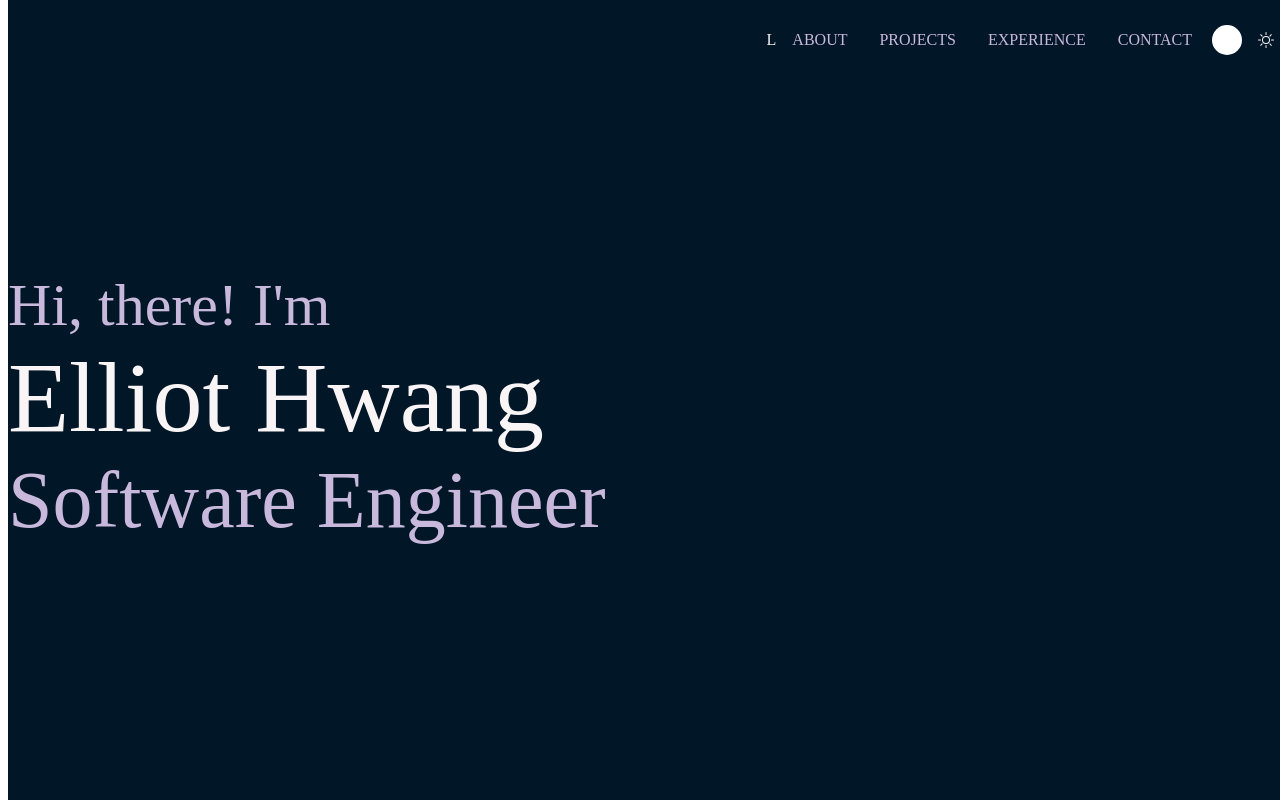
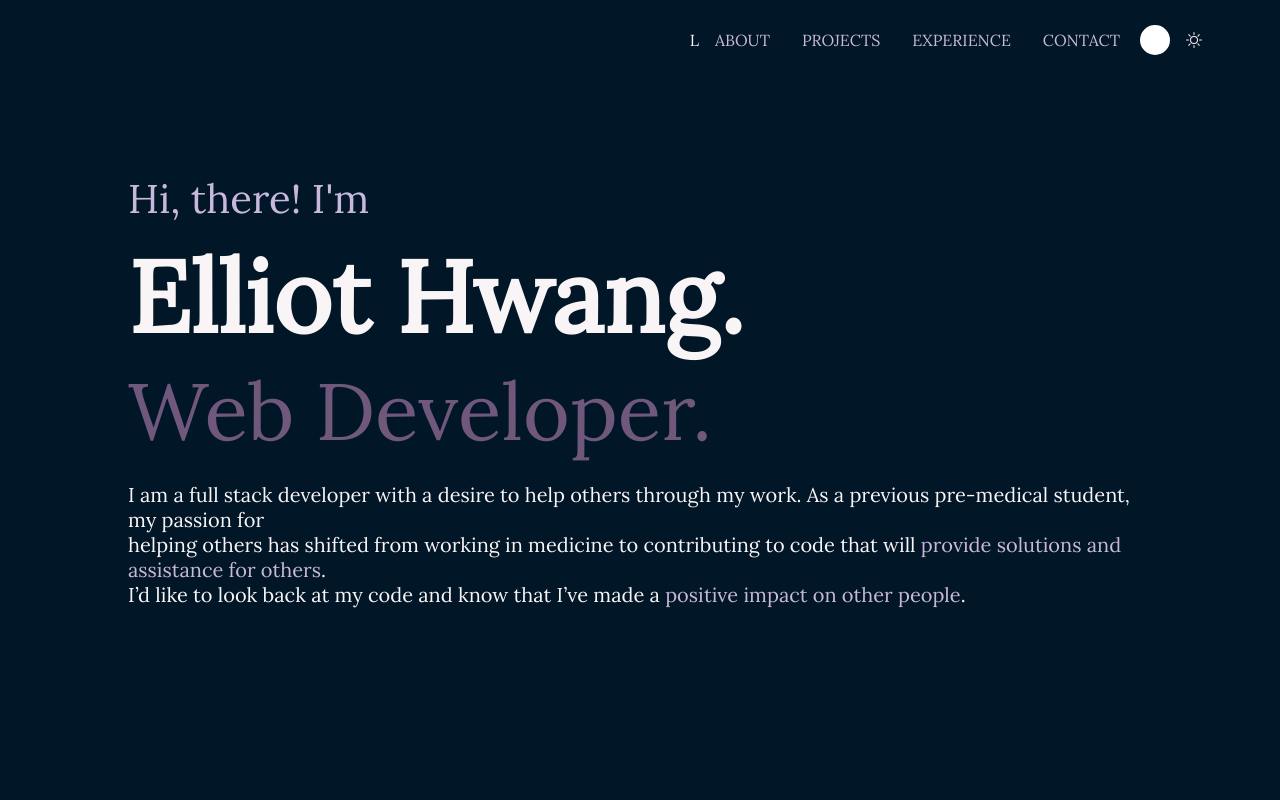
Before and after one commit to elliothwang/elliothwang.com, a Next.js app: page / in a window 1280 px wide. Shown: the top 800 px of the page. Built offline with nearby package versions, Linux system fonts and the light colour scheme.

Commit message:
complete landing component

```diff
--- a/components/sections/Landing.tsx
+++ b/components/sections/Landing.tsx
@@ -3,13 +3,20 @@ import styles from '../../styles/Landing.module.scss';
 const Landing = () => {
   return (
     <div className={styles.landing}>
-      <div className={styles.greeting}>Hi, there! I'm</div>
-      <div className={styles.title}>Elliot Hwang</div>
-      <div className={styles.subTitle}>Software Engineer</div>
-      <div className={styles.summary}></div>
-
-      {/* LEFT: title, subtitle, & short paragraph description */}
-      {/* RIGHT: image of el */}
+      <h5 className={styles.greeting}>Hi, there! I'm</h5>
+      <h1 className={styles.title}>Elliot Hwang.</h1>
+      <h3 className={styles.subTitle}>Web Developer.</h3>
+      <p className={styles.summary}>
+        I am a full stack developer with a desire to help others through my
+        work. As a previous pre-medical student, my passion for <br /> helping
+        others has shifted from working in medicine to contributing to code that
+        will{' '}
+        <em className={styles.summaryBold}>
+          provide solutions and assistance for others
+        </em>
+        . <br /> I’d like to look back at my code and know that I’ve made a{' '}
+        <em className={styles.summaryBold}>positive impact on other people</em>.
+      </p>
     </div>
   );
 };
--- a/pages/_app.tsx
+++ b/pages/_app.tsx
@@ -1,7 +1,11 @@
 import '../styles/globals.scss';
 
 const MyApp = ({ Component, pageProps }) => {
-  return <Component {...pageProps} />;
+  return (
+    <div className="body">
+      <Component {...pageProps} />;
+    </div>
+  );
 };
 
 export default MyApp;
--- a/styles/Header.module.scss
+++ b/styles/Header.module.scss
@@ -76,9 +76,9 @@
   }
 }
 
-// .nav {
-//   right: 5vw;
-// }
+.nav {
+  margin: 0 5vw;
+}
 
 .list {
   display: inline;
--- a/styles/Landing.module.scss
+++ b/styles/Landing.module.scss
@@ -8,26 +8,45 @@
   align-items: flex-start;
   height: 100vh;
   width: 100vw;
-  left: 10vw;
   background-color: $dark-blue;
+}
+
+.landing > h1,
+.landing > h3,
+.landing > h5,
+.landing > p {
+  margin-left: 10vw;
+  margin-right: 10vw;
 }
 
 .greeting {
   color: $light-purple;
-  font-size: 7.5vmin;
+  font-size: 5vmin;
+  font-weight: 400;
+  margin: 0;
+  margin-bottom: 1vmin;
 }
 
 .title {
   color: $extra-light-purple;
   font-size: 12.5vmin;
+  font-weight: 600;
+  margin: 0;
 }
 
 .subTitle {
-  color: $light-purple;
+  color: $purple;
   font-size: 10vmin;
+  font-weight: 400;
+  margin: 0;
 }
 
 .summary {
+  color: $extra-light-purple;
+  font-size: 2.5vmin;
+}
+
+.summaryBold {
   color: $light-purple;
-  font-size: 5vmin;
+  font-style: normal;
 }
--- a/styles/globals.scss
+++ b/styles/globals.scss
@@ -1,11 +1,14 @@
+@import url('https://fonts.googleapis.com/css2?family=Lora&display=swap');
+
 .body {
-  height: 100%;
-  padding: 0;
-  margin: 0;
-  font-family: -apple-system, BlinkMacSystemFont, Segoe UI, Roboto, Oxygen,
-    Ubuntu, Cantarell, Fira Sans, Droid Sans, Helvetica Neue, sans-serif;
-  line-height: 1.6;
-  font-size: 18px;
+  height: 100vh;
+  width: 100vw;
+  position: absolute;
+  top: 0;
+  right: 0;
+  bottom: 0;
+  left: 0;
+  font-family: 'Lora', serif;
 }
 
 // Global variables
```
